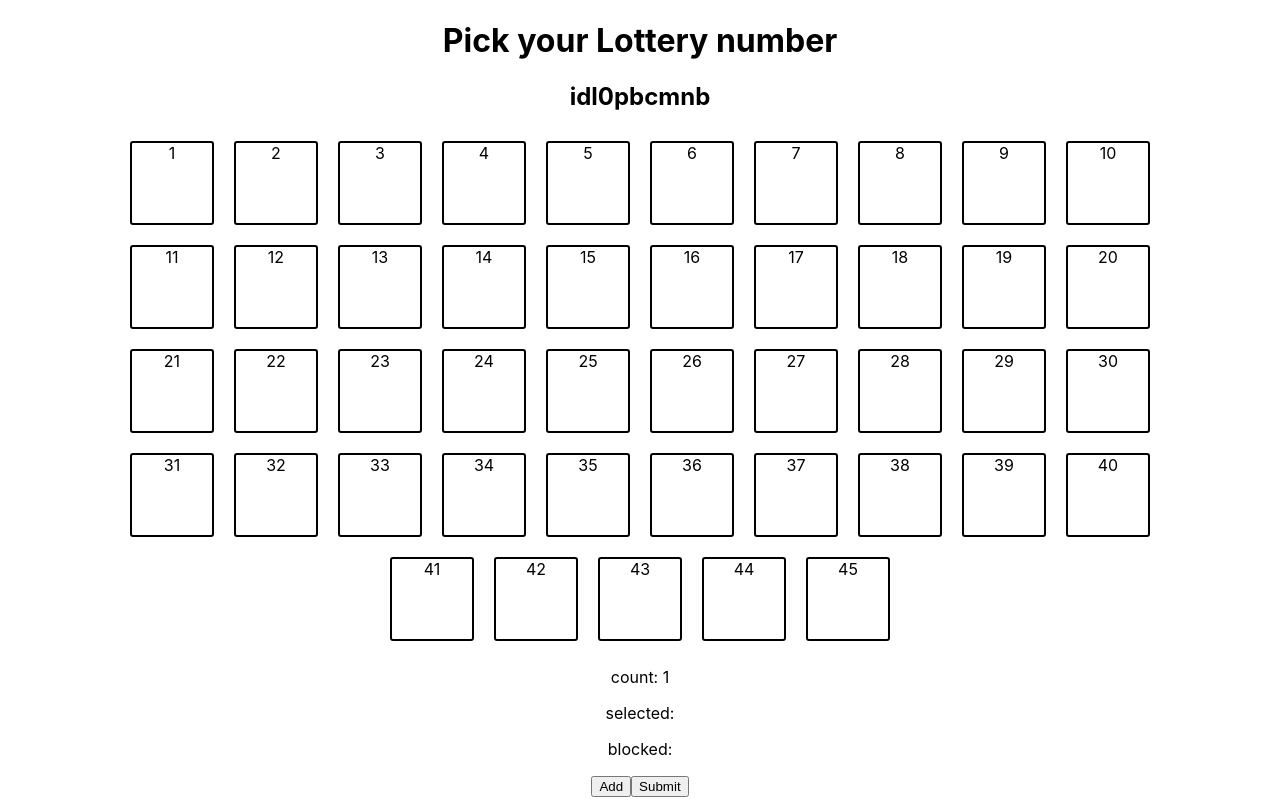
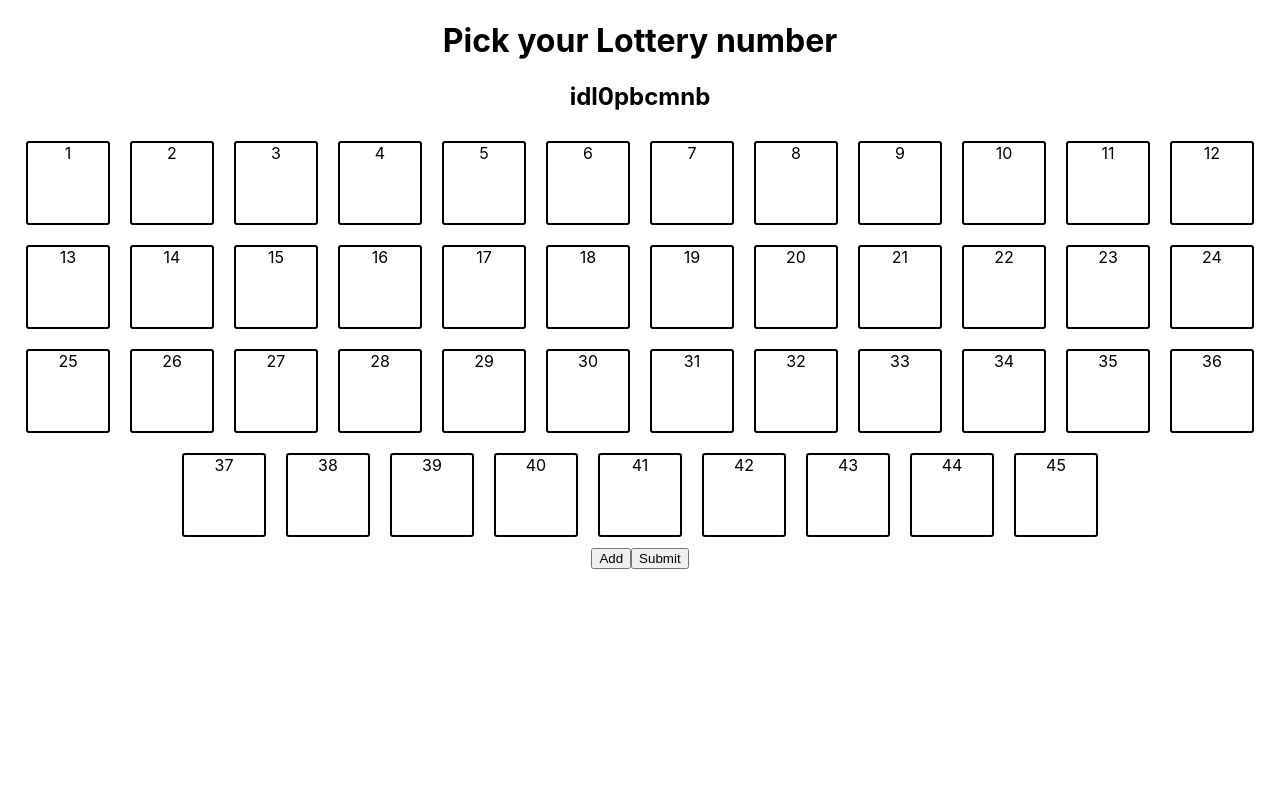
Before and after one commit to halonso14/lottery_pick, a React (Create React App) app: page / in a window 1280 px wide. Built offline with nearby package versions, Linux system fonts and the light colour scheme.

Commit message:
fix: MODIFY component structure

```diff
--- a/src/components/lottery/LotteryPickComponent.jsx
+++ b/src/components/lottery/LotteryPickComponent.jsx
@@ -1,45 +1,23 @@
 import PropTypes from 'prop-types';
 import React from 'react';
-import LotteryRowContainer from '../../containers/lottery/LotteryRowContainer';
+import LotteryNumberContainer from '../../containers/lottery/LotteryNumberContainer';
 /* eslint-disable jsx-a11y/no-static-element-interactions */
 function LotteryPickComponent(props) {
-  const {
-    count,
-    // eslint-disable-next-line no-unused-vars
-    modifyCount,
-    selectedNumbers,
-    blockedNumbers,
-    modifySelectedAndBlocked,
-  } = props;
+  const { id } = props;
 
   return (
     <div>
-      <LotteryRowContainer
-        selectedNumbers={selectedNumbers}
-        blockedNumbers={blockedNumbers}
-        modifySelectedAndBlocked={modifySelectedAndBlocked}
-      />
-      <p>count: {count}</p>
-      <p>selected: {selectedNumbers}</p>
-      <p>blocked: {blockedNumbers}</p>
+      <LotteryNumberContainer id={id} />
     </div>
   );
 }
 
 LotteryPickComponent.propTypes = {
-  count: PropTypes.number,
-  modifyCount: PropTypes.func,
-  selectedNumbers: PropTypes.arrayOf(PropTypes.number),
-  blockedNumbers: PropTypes.arrayOf(PropTypes.number),
-  modifySelectedAndBlocked: PropTypes.func,
+  id: PropTypes.string,
 };
 
 LotteryPickComponent.defaultProps = {
-  count: 1,
-  modifyCount: undefined,
-  selectedNumbers: [],
-  blockedNumbers: [],
-  modifySelectedAndBlocked: undefined,
+  id: '',
 };
 
 export default LotteryPickComponent;
--- a/src/components/lottery/LotteryRowComponent.jsx
+++ /dev/null
@@ -1,35 +0,0 @@
-import PropTypes from 'prop-types';
-import React from 'react';
-import LotteryNumberContainer from '../../containers/lottery/LotteryNumberContainer';
-/* eslint-disable jsx-a11y/no-static-element-interactions */
-function LotteryRowComponent(props) {
-  const { entry, selectedNumbers, blockedNumbers, modifySelectedAndBlocked } =
-    props;
-
-  return (
-    <box>
-      <LotteryNumberContainer
-        entry={entry}
-        selectedNumbers={selectedNumbers}
-        blockedNumbers={blockedNumbers}
-        modifySelectedAndBlocked={modifySelectedAndBlocked}
-      />
-    </box>
-  );
-}
-
-LotteryRowComponent.propTypes = {
-  entry: PropTypes.arrayOf(PropTypes.number),
-  selectedNumbers: PropTypes.arrayOf(PropTypes.number),
-  blockedNumbers: PropTypes.arrayOf(PropTypes.number),
-  modifySelectedAndBlocked: PropTypes.func,
-};
-
-LotteryRowComponent.defaultProps = {
-  entry: [],
-  selectedNumbers: [],
-  blockedNumbers: [],
-  modifySelectedAndBlocked: undefined,
-};
-
-export default LotteryRowComponent;
--- a/src/containers/lottery/LotteryNumberContainer.jsx
+++ b/src/containers/lottery/LotteryNumberContainer.jsx
@@ -1,76 +1,28 @@
 import PropTypes from 'prop-types';
-import React, { useCallback, useState } from 'react';
+import React from 'react';
 import LotteryNumberComponent from '../../components/lottery/LotteryNumberComponent';
-import { generateLotteryState } from '../../lib/utils/LotteryPickGenerator';
+import { generateLotteryEntry } from '../../lib/utils/LotteryPickGenerator';
 
 const LotteryNumberContainer = (props) => {
-  const { entry, selectedNumbers, blockedNumbers, modifySelectedAndBlocked } =
-    props;
+  const { id } = props;
+  const entry = generateLotteryEntry();
 
-  const [entryState, setEntryState] = useState(
-    generateLotteryState(entry.length),
-  );
-
-  const getIndex = useCallback((number) => (number - 1) % 10, []);
-
-  const toggleNumber = useCallback(
-    (number) => (state) => {
-      const tmpEntry = [...entryState];
-      switch (state) {
-        case 'selected':
-          tmpEntry[getIndex(number)] = 'blocked';
-          setEntryState(tmpEntry);
-          blockedNumbers.push(number);
-          modifySelectedAndBlocked(
-            selectedNumbers.filter((selected) => selected !== number),
-            blockedNumbers,
-          );
-          break;
-        case 'blocked':
-          tmpEntry[getIndex(number)] = 'none';
-          setEntryState(tmpEntry);
-          modifySelectedAndBlocked(
-            selectedNumbers,
-            blockedNumbers.filter((blocked) => blocked !== number),
-          );
-          break;
-        case 'none':
-        default:
-          tmpEntry[getIndex(number)] = 'selected';
-          setEntryState(tmpEntry);
-          selectedNumbers.push(number);
-          modifySelectedAndBlocked(selectedNumbers, blockedNumbers);
-          break;
-      }
-    },
-    [setEntryState, modifySelectedAndBlocked],
-  );
   return (
     <div>
-      {entry.map((number, index) => (
+      {entry.map((number) => (
         // eslint-disable-next-line react/jsx-key
-        <LotteryNumberComponent
-          state={entryState[index]}
-          number={number}
-          toggleNumber={toggleNumber(number)}
-        />
+        <LotteryNumberComponent id={id} number={number} />
       ))}
     </div>
   );
 };
 
 LotteryNumberContainer.propTypes = {
-  entry: PropTypes.arrayOf(PropTypes.number),
-  selectedNumbers: PropTypes.arrayOf(PropTypes.number),
-  blockedNumbers: PropTypes.arrayOf(PropTypes.number),
-  modifySelectedAndBlocked: PropTypes.func,
+  id: PropTypes.string,
 };
 
 LotteryNumberContainer.defaultProps = {
-  entry: [],
-  selectedNumbers: [],
-  blockedNumbers: [],
-  modifySelectedAndBlocked: undefined,
+  id: '',
 };
 
 export default LotteryNumberContainer;
--- a/src/containers/lottery/LotteryPickContainer.jsx
+++ b/src/containers/lottery/LotteryPickContainer.jsx
@@ -11,28 +11,28 @@ const LotteryPickContainer = () => {
     createLotteryPick(),
   ]);
 
-  const modifyCount = useCallback(
-    (id) => (count) => {
-      const newLotteryPickState = lotteryPickState.map((lotteryPick) =>
-        lotteryPick.id === id ? { ...lotteryPick, count } : lotteryPick,
-      );
-      setLotteryPickState(newLotteryPickState);
-    },
-    [],
-  );
+  // const modifyCount = useCallback(
+  //   (id) => (count) => {
+  //     const newLotteryPickState = lotteryPickState.map((lotteryPick) =>
+  //       lotteryPick.id === id ? { ...lotteryPick, count } : lotteryPick,
+  //     );
+  //     setLotteryPickState(newLotteryPickState);
+  //   },
+  //   [],
+  // );
 
-  const modifySelectedAndBlocked = useCallback(
-    (id) => (selectedNumbers, blockedNumbers) => {
-      setLotteryPickState(
-        lotteryPickState.map((lotteryPick) =>
-          lotteryPick.id === id
-            ? { ...lotteryPick, selectedNumbers, blockedNumbers }
-            : lotteryPick,
-        ),
-      );
-    },
-    [lotteryPickState],
-  );
+  // const modifySelectedAndBlocked = useCallback(
+  //   (id) => (selectedNumbers, blockedNumbers) => {
+  //     setLotteryPickState(
+  //       lotteryPickState.map((lotteryPick) =>
+  //         lotteryPick.id === id
+  //           ? { ...lotteryPick, selectedNumbers, blockedNumbers }
+  //           : lotteryPick,
+  //       ),
+  //     );
+  //   },
+  //   [lotteryPickState],
+  // );
 
   const onClickAdd = useCallback(() => {
     const newState = [...lotteryPickState, createLotteryPick()];
@@ -53,13 +53,7 @@ const LotteryPickContainer = () => {
         // eslint-disable-next-line react/jsx-key
         <div>
           <h2>{lotteryPick.id}</h2>
-          <LotteryPickComponent
-            count={lotteryPick.count}
-            modifyCount={modifyCount(lotteryPick.id)}
-            selectedNumbers={lotteryPick.selectedNumbers}
-            blockedNumbers={lotteryPick.blockedNumbers}
-            modifySelectedAndBlocked={modifySelectedAndBlocked(lotteryPick.id)}
-          />
+          <LotteryPickComponent id={lotteryPick.id} />
         </div>
       ))}
       <button id="add" type="button" onClick={onClickAdd}>
--- a/src/containers/lottery/LotteryRowContainer.jsx
+++ /dev/null
@@ -1,38 +0,0 @@
-/* eslint-disable no-unused-vars */
-import PropTypes from 'prop-types';
-import React from 'react';
-import LotteryRowComponent from '../../components/lottery/LotteryRowComponent';
-import { generateLotteryEntry } from '../../lib/utils/LotteryPickGenerator';
-
-const LotteryRowContainer = (props) => {
-  const lotteryEntry = generateLotteryEntry();
-  const { selectedNumbers, blockedNumbers, modifySelectedAndBlocked } = props;
-
-  return (
-    <div>
-      {lotteryEntry.map((entry) => (
-        // eslint-disable-next-line react/jsx-key
-        <LotteryRowComponent
-          entry={entry}
-          selectedNumbers={selectedNumbers}
-          blockedNumbers={blockedNumbers}
-          modifySelectedAndBlocked={modifySelectedAndBlocked}
-        />
-      ))}
-    </div>
-  );
-};
-
-LotteryRowContainer.propTypes = {
-  selectedNumbers: PropTypes.arrayOf(PropTypes.number),
-  blockedNumbers: PropTypes.arrayOf(PropTypes.number),
-  modifySelectedAndBlocked: PropTypes.func,
-};
-
-LotteryRowContainer.defaultProps = {
-  selectedNumbers: [],
-  blockedNumbers: [],
-  modifySelectedAndBlocked: undefined,
-};
-
-export default LotteryRowContainer;
--- a/src/lib/utils/LotteryPickGenerator.js
+++ b/src/lib/utils/LotteryPickGenerator.js
@@ -16,13 +16,7 @@ function generateNumberArray(initialValue, range) {
 }
 
 export function generateLotteryEntry() {
-  return [
-    generateNumberArray(1, 10),
-    generateNumberArray(11, 10),
-    generateNumberArray(21, 10),
-    generateNumberArray(31, 10),
-    generateNumberArray(41, 5),
-  ];
+  return generateNumberArray(1, 45);
 }
 
 export function generateLotteryState(range) {
```
